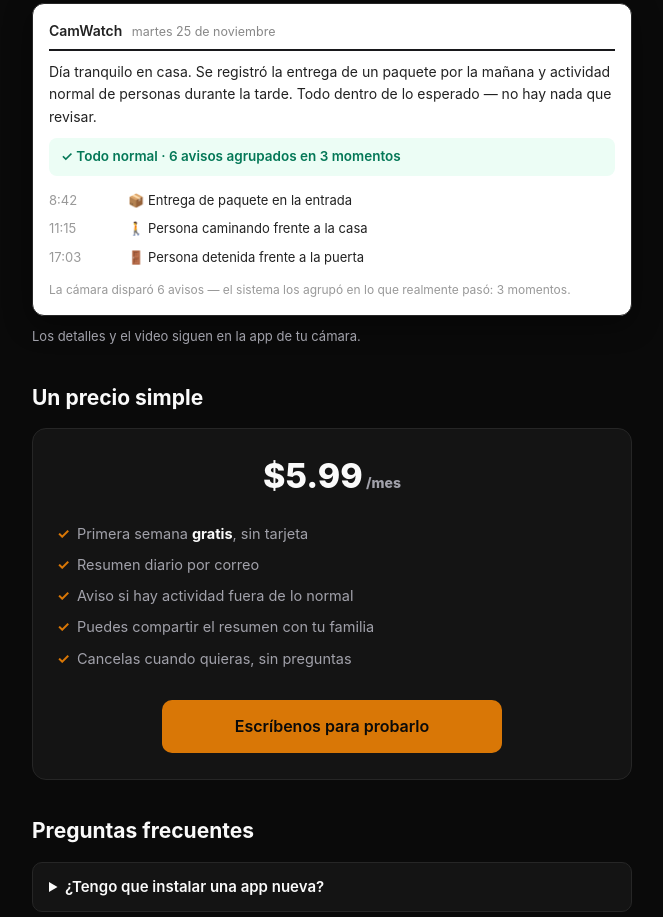
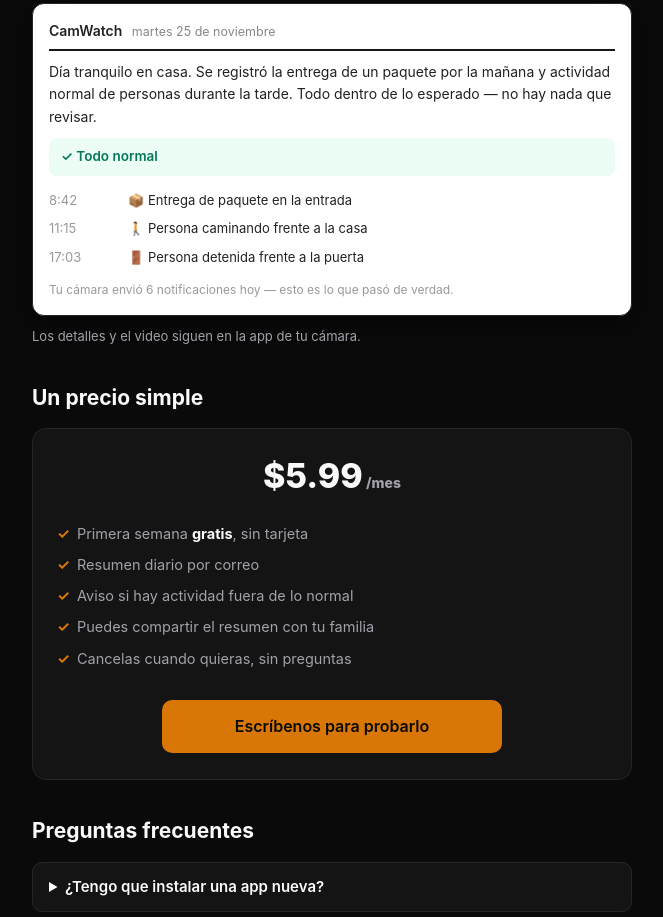
Before and after one commit to rogelioGuerrero/camwatch-web, a plain HTML site: page index.html in a window 1280 px wide. Shown: the part 1033-1950 px from the top of the page, without its empty margins (308-971 px from the left). Drawn offline with Linux system fonts and the light colour scheme.

Commit message:
Simplify sample report wording, drop jargon

```diff
--- a/index.html
+++ b/index.html
@@ -112,14 +112,14 @@
     <p>Día tranquilo en casa. Se registró la entrega de un paquete por la mañana
        y actividad normal de personas durante la tarde. Todo dentro de lo esperado —
        no hay nada que revisar.</p>
-    <div class="status">✓ Todo normal · 6 avisos agrupados en 3 momentos</div>
+    <div class="status">✓ Todo normal</div>
     <table>
       <tr><td>8:42</td><td>📦 Entrega de paquete en la entrada</td></tr>
       <tr><td>11:15</td><td>🚶 Persona caminando frente a la casa</td></tr>
       <tr><td>17:03</td><td>🚪 Persona detenida frente a la puerta</td></tr>
     </table>
-    <p style="color:#999;font-size:12px;margin-top:8px">La cámara disparó 6 avisos — el sistema los agrupó
-       en lo que realmente pasó: 3 momentos.</p>
+    <p style="color:#999;font-size:12px;margin-top:8px">Tu cámara envió 6 notificaciones hoy —
+       esto es lo que pasó de verdad.</p>
   </div>
   <p class="cta-sub" style="margin:10px 0 0;text-align:left">Los detalles y el video siguen en la app de tu cámara.</p>
 
```
